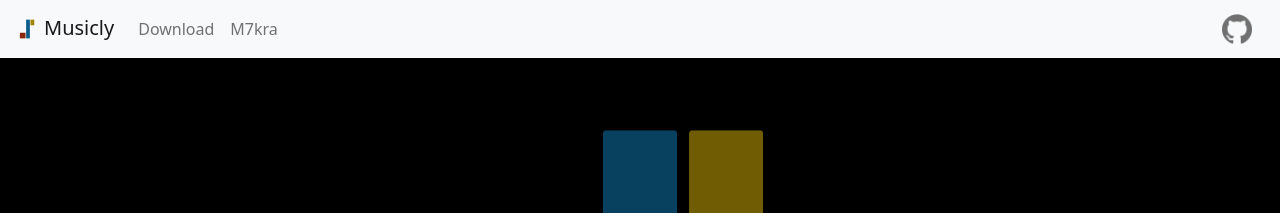
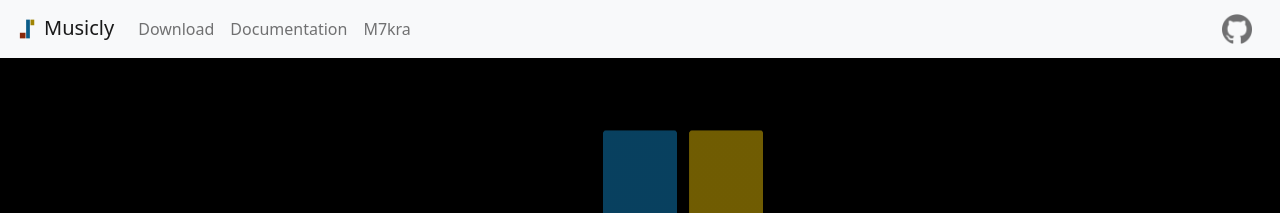
Before and after one commit to bogosorter/Musicly, a Jekyll site: the page built from index.html, in a window 1280 px wide. Shown: the top 213 px of the page. Built offline with Jekyll 4.4.1, drawn with Linux system fonts in a browser that asks for light colours.

Commit message:
Added link to documentation on navbar

```diff
--- a/_layouts/default.html
+++ b/_layouts/default.html
@@ -28,6 +28,9 @@
                             <a class="nav-link" href="https://github.com/m7kra/Musicly/releases">Download</a>
                         </li>
                         <li class="nav-item">
+                            <a class="nav-link" href="/Musicly/docs/">Documentation</a>
+                        </li>
+                        <li class="nav-item">
                             <a class="nav-link" href="https://m7kra.github.io/">M7kra</a>
                         </li>
                         <div class="d-flex w-100"></div>
```
